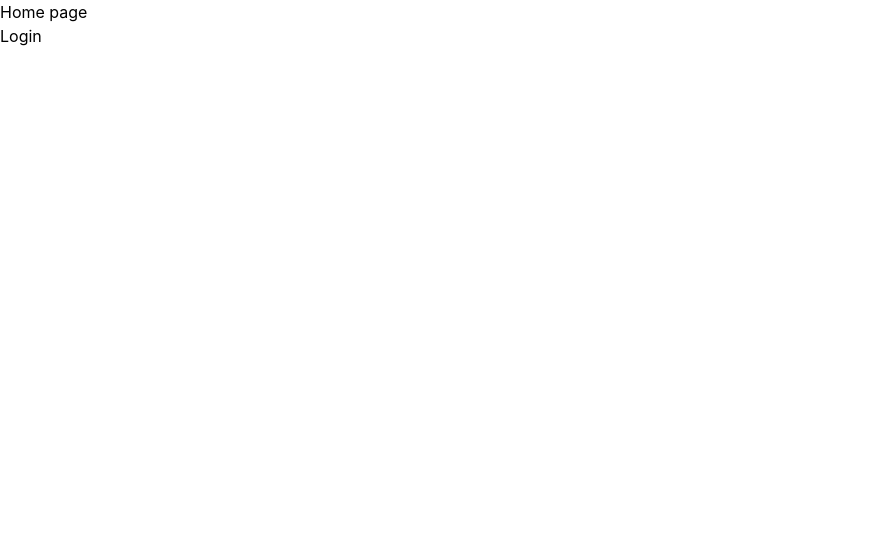
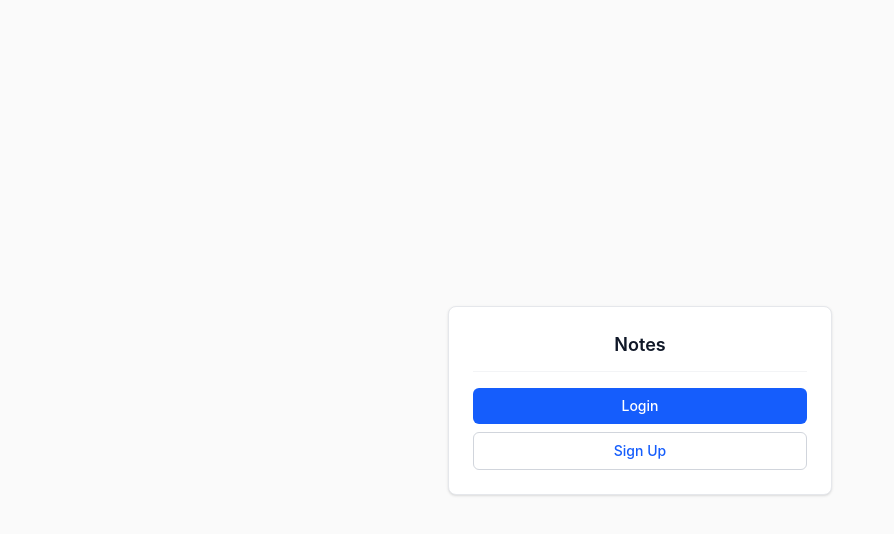
Before and after one commit to sacr3dx/Web-2026-Labs, a React (Vite) app: page / in a window 1280 px wide. Shown: the top 534 px of the page, without its empty margins (0-894 px from the left). Built offline with nearby package versions, Linux system fonts and the light colour scheme.

Commit message:
Add: HomePage

```diff
--- a/db.json
+++ b/db.json
@@ -36,7 +36,9 @@
       "description": "",
       "createdAt": "2026-10-09T21:01:02.564Z",
       "hidden": false,
-      "tags": ["привет"],
+      "tags": [
+        "привет"
+      ],
       "id": "4mlmpXwGNug",
       "author_id": "xx2"
     },
@@ -46,7 +48,9 @@
       "description": "asdasd",
       "createdAt": "2026-10-23T14:16:25.757Z",
       "hidden": true,
-      "tags": ["asdd"],
+      "tags": [
+        "asdd"
+      ],
       "id": "V0ckjmY0C08"
     },
     {
@@ -55,7 +59,9 @@
       "description": "asdsad",
       "createdAt": "2026-10-23T14:16:29.973Z",
       "hidden": false,
-      "tags": ["sads"],
+      "tags": [
+        "sads"
+      ],
       "id": "guZz9S9yeD0"
     },
     {
@@ -64,7 +70,9 @@
       "description": "",
       "createdAt": "2026-10-23T19:20:47.382Z",
       "hidden": true,
-      "tags": ["git"],
+      "tags": [
+        "git"
+      ],
       "id": "Y3m60_EfHZE"
     },
     {
@@ -96,11 +104,11 @@
     },
     {
       "author_id": "3m-YEGNLWGk",
-      "title": "sads",
-      "description": "saddsa",
+      "title": "sa",
+      "description": "sa",
       "createdAt": "2026-10-23T21:57:23.091Z",
-      "hidden": false,
-      "tags": ["sadsad"],
+      "hidden": true,
+      "tags": [],
       "id": "lrKNDufQEZ4"
     },
     {
@@ -109,8 +117,19 @@
       "description": "",
       "createdAt": "2026-10-23T21:57:35.992Z",
       "hidden": false,
-      "tags": ["123"],
+      "tags": [
+        "123"
+      ],
       "id": "ugOuaiFk8SA"
+    },
+    {
+      "author_id": "3m-YEGNLWGk",
+      "title": "Привет",
+      "description": "как дела",
+      "createdAt": "2026-10-24T07:09:17.877Z",
+      "hidden": true,
+      "tags": [],
+      "id": "5MHfDOrMKw4"
     }
   ],
   "$schema": "./node_modules/json-server/schema.json"
--- a/src/App.tsx
+++ b/src/App.tsx
@@ -1,5 +1,6 @@
-import { createBrowserRouter, Link } from "react-router"
+import { createBrowserRouter } from "react-router"
 import { RouterProvider } from "react-router/dom"
+import HomePage from "./auth_pages/HomePage"
 import LoginPage from "./auth_pages/LoginPage"
 import RegistrationPage from "./auth_pages/RegistrationPage"
 import NotesPages from "./note_pages/NotePages"
@@ -12,12 +13,7 @@ import EditCardPage from "./note_pages/EditCardPage"
 const router = createBrowserRouter([
   {
     path: "/",
-    element: (
-      <div>
-        <div>Home page</div>
-        <Link to="/login">Login</Link>
-      </div>
-    ),
+    element: <HomePage />,
   },
   {
     path: "/login",
--- /dev/null
+++ b/src/auth_pages/HomePage.tsx
@@ -0,0 +1,30 @@
+import { Link } from "react-router"
+
+export default function HomePage() {
+  return (
+    <div className="min-h-screen bg-[#fafafa] text-[#1a1a1a] font-sans antialiased flex items-center justify-center p-6">
+      <div className="w-full max-w-sm bg-white p-6 rounded-lg border border-gray-200 shadow-sm flex flex-col gap-4 text-center">
+        <div className="border-b border-gray-100 pb-3">
+          <p className="m-0 text-lg font-semibold text-gray-900">
+            Notes
+          </p>
+        </div>
+
+        <div className="flex flex-col gap-2">
+          <Link
+            to="/login"
+            className="px-4 py-2 bg-blue-600 text-white text-sm font-medium rounded-md hover:bg-blue-700 focus:outline-none focus:ring-2 focus:ring-blue-500/50 focus:ring-offset-2 transition-colors no-underline"
+          >
+            Login
+          </Link>
+          <Link
+            to="/register"
+            className="px-4 py-2 bg-white text-blue-600 text-sm font-medium rounded-md border border-gray-300 hover:border-blue-400 hover:text-blue-700 focus:outline-none focus:ring-2 focus:ring-blue-500/50 focus:ring-offset-2 transition-colors no-underline"
+          >
+            Sign Up
+          </Link>
+        </div>
+      </div>
+    </div>
+  )
+}
--- a/src/auth_pages/LoginPage.tsx
+++ b/src/auth_pages/LoginPage.tsx
@@ -44,7 +44,7 @@ export default function LoginPage() {
           className="flex flex-col gap-4"
         >
           <input
-            type="text"
+            type="email"
             placeholder="Email"
             className="w-full px-3 py-2 border border-gray-300 rounded-md text-sm focus:outline-none focus:ring-2 focus:ring-blue-500/20 focus:border-blue-500 transition-colors"
             {...register("email", { required: true })}
```
